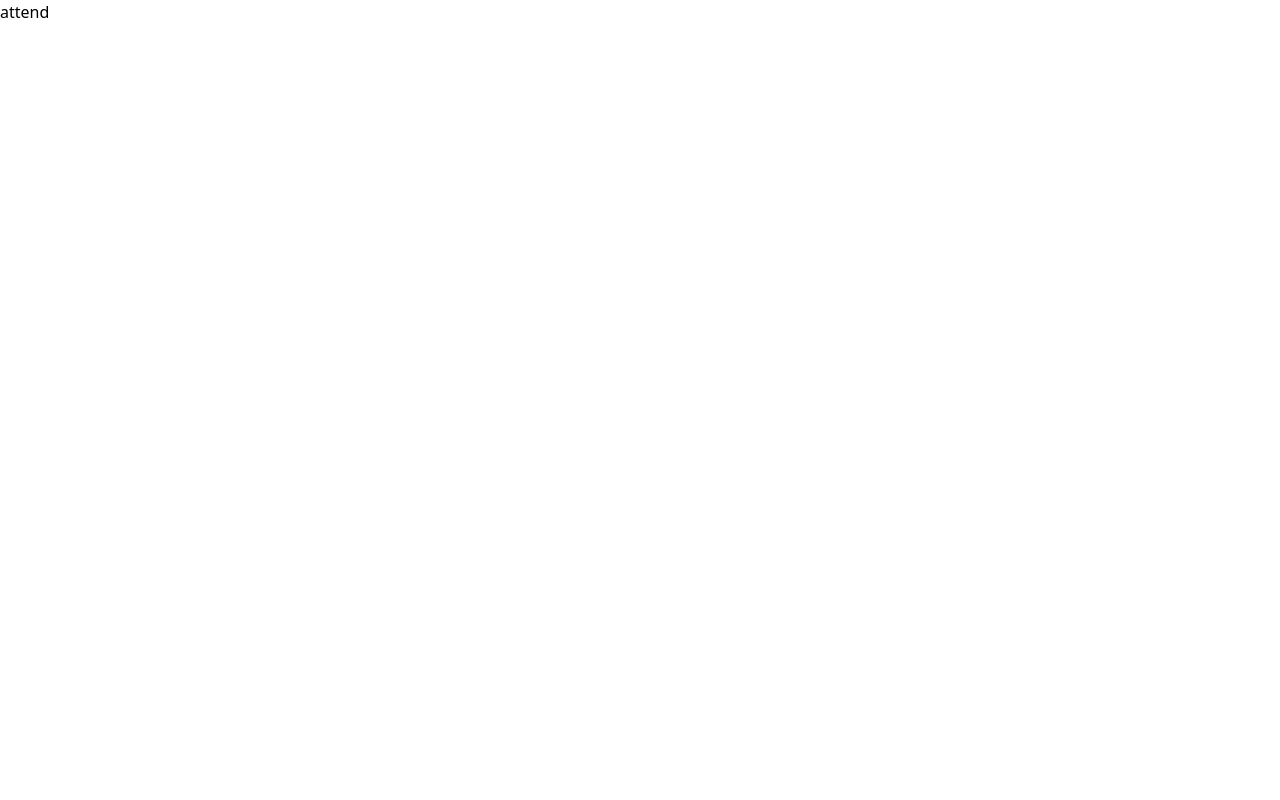
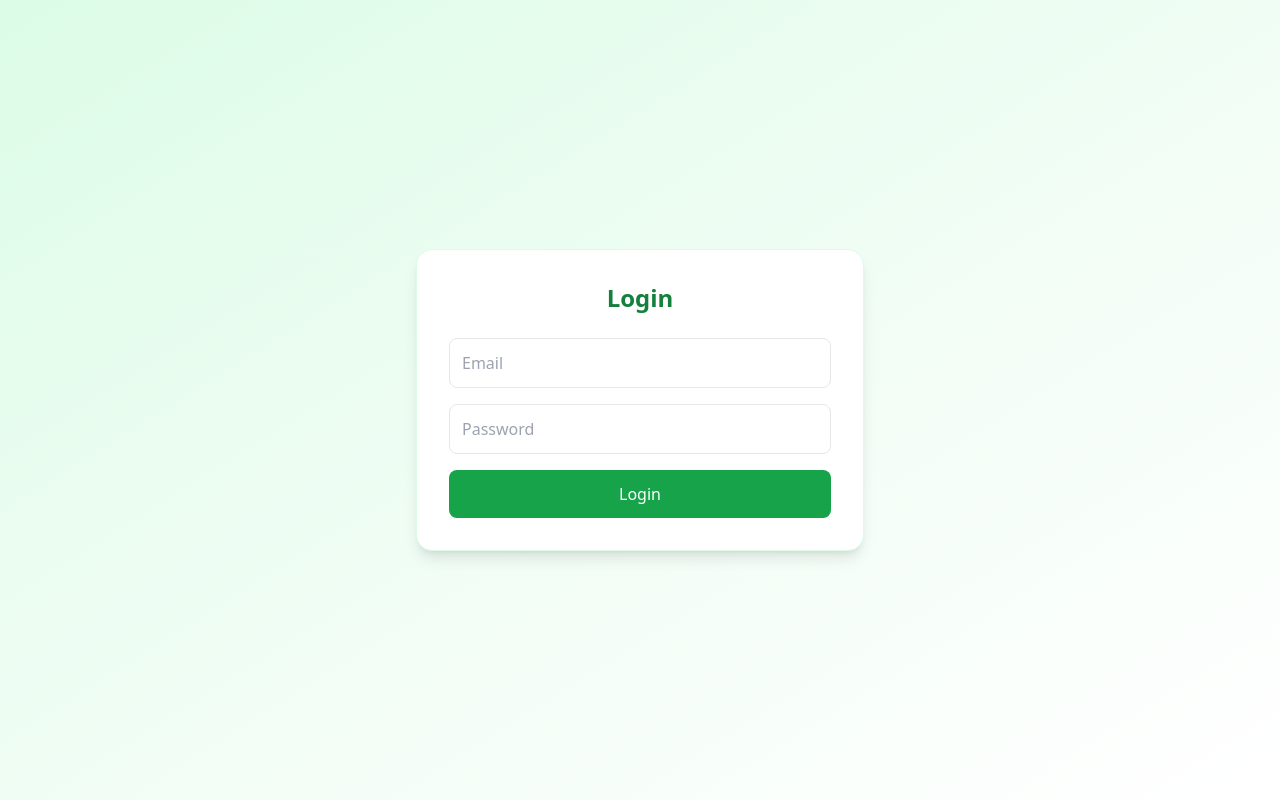
Before and after one commit to Noblette/animal-game, a React (Create React App) app in the folder frontend/: page / in a window 1280 px wide. Built offline with nearby package versions, Linux system fonts and the light colour scheme.

Commit message:
feat: add login page UI

```diff
--- a/frontend/src/App.js
+++ b/frontend/src/App.js
@@ -1,7 +1,7 @@
-
+import Login from "./pages/Login";
 
 function App() {
-  return "attend"
+  return <Login />;
 }
 
 export default App;
--- /dev/null
+++ b/frontend/src/pages/Login.jsx
@@ -0,0 +1,37 @@
+import React from "react";
+import "../index.css";
+
+function Login() {
+  return (
+    <div className="min-h-screen flex items-center justify-center bg-gradient-to-br from-green-100 via-green-50 to-white">
+      <div className="bg-white shadow-lg rounded-2xl p-8 w-full max-w-md border border-green-100">
+        <h2 className="text-2xl font-bold text-center text-green-700 mb-6">
+          Login
+        </h2>
+
+        <form className="space-y-4">
+          <input
+            type="email"
+            placeholder="Email"
+            className="w-full p-3 border rounded-lg focus:outline-none focus:ring-2 focus:ring-green-400"
+          />
+
+          <input
+            type="password"
+            placeholder="Password"
+            className="w-full p-3 border rounded-lg focus:outline-none focus:ring-2 focus:ring-green-400"
+          />
+
+          <button
+            type="submit"
+            className="w-full bg-green-600 text-white py-3 rounded-lg hover:bg-green-700 transition"
+          >
+            Login
+          </button>
+        </form>
+      </div>
+    </div>
+  );
+}
+
+export default Login;
```
